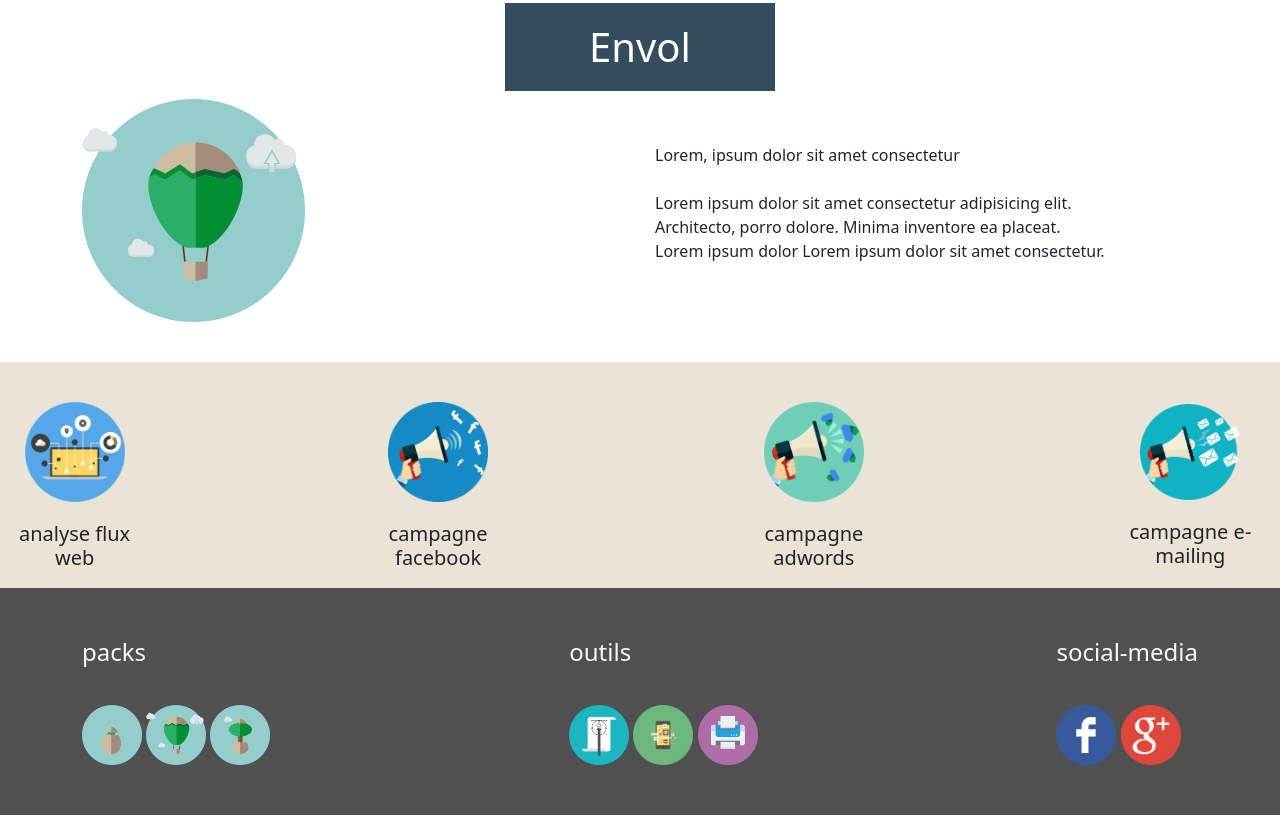
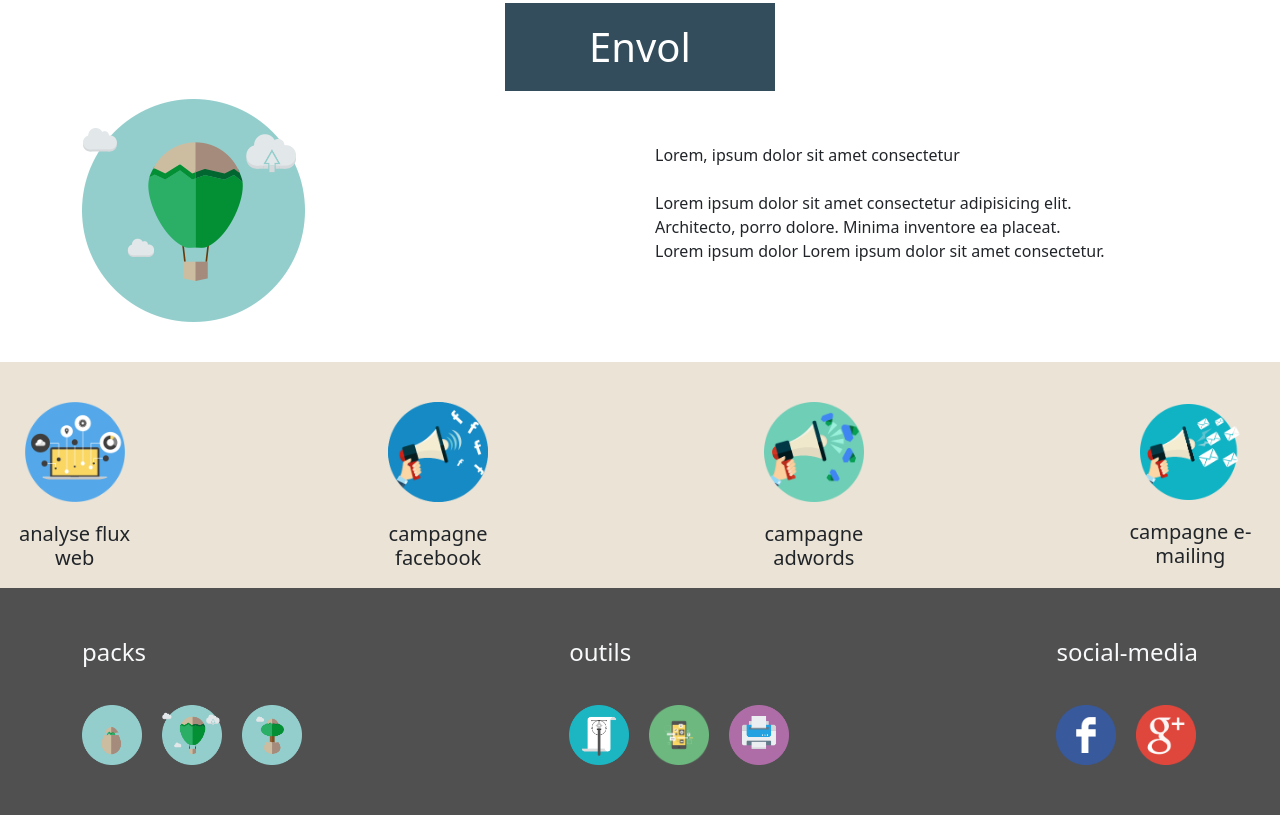
Before and after one commit to dakhamme474/nassim-amine-you, a website: page index.html in a window 1280 px wide. Shown: the part 1856-2671 px from the top of the page. Drawn offline with nearby package versions, Linux system fonts and the light colour scheme.

Commit message:
finish the project

```diff
--- a/index.html
+++ b/index.html
@@ -233,27 +233,27 @@
   <!-- end add section 07 branch nassim -->
 
   <!-- add footer nassim and amine -->
-  <footer class="bg-bottum">
-    <div class="container  d-flex justify-content-between">
-      <div class="packs pt-5 pb-5">
+  <footer class="bg-bottum ">
+    <div class="container  d-flex justify-content-between flex-column flex-lg-row">
+      <div class="packs pt-5 pb-5 d-flex flex-column justify-content-center align-items-center align-items-lg-start">
         <h1 class="text-light fs-4 pb-3">packs</h1>
-        <div class="imgs">
+        <div class="imgs d-flex gap-2">
           <img src="/public/img/icon-eclosion.png" alt="" width="60">
           <img src="/public/img/icon-envole.png" alt="" width="60">
           <img src="/public/img/icon-evolution.png" alt="" width="60">
         </div>
       </div>
-      <div class="outils pt-5 pb-5">
+      <div class="outils pt-5 pb-5 d-flex flex-column justify-content-center align-items-center align-items-lg-start">
         <h1 class="text-light fs-4 pb-3">outils</h1>
-        <div class="imgs">
+        <div class="imgs d-flex gap-2">
           <img src="/public/img/identite-graphique.png" alt="" width="60">
           <img src="/public/img/reseaux-sociaux.png" alt="" width="60">
           <img src="/public/img/print.png" alt="" width="60">
         </div>
       </div>
-      <div class="social-media pt-5 pb-5">
+      <div class="social-media pt-5 pb-5 d-flex flex-column justify-content-center align-items-center align-items-lg-start">
         <h1 class="text-light fs-4 pb-3">social-media</h1>
-        <div class="imgs">
+        <div class="imgs d-flex gap-2">
           <img src="/public/img/social-f.png" alt="" width="60">
           <img src="/public/img/google-plus.png" alt="" width="60">
 
```
